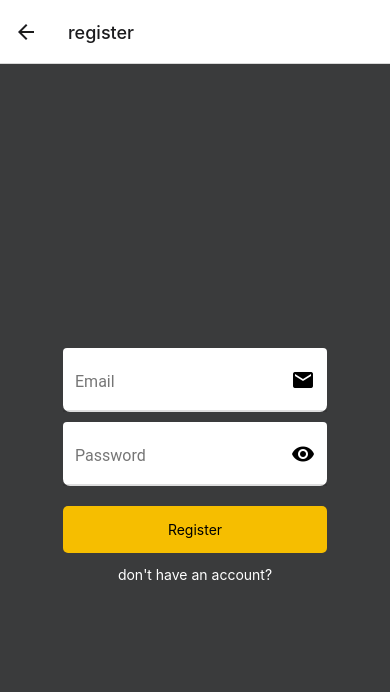
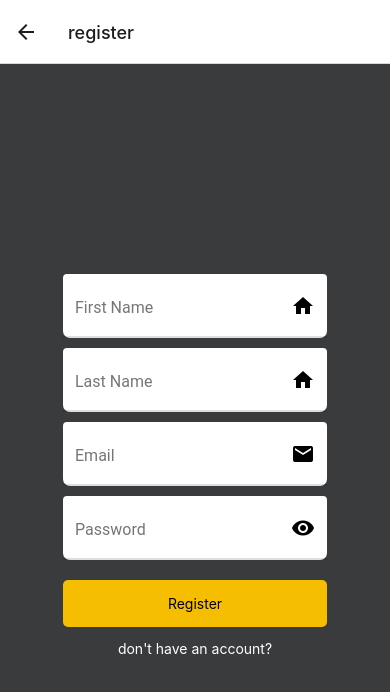
Before and after one commit to eladlevi013/whattogift-Client, a React Native app in the folder whattogift/: screen /register in a window 390 px wide. Shown: the top 692 px of the page. Built offline with nearby package versions, Linux system fonts and the light colour scheme.

Commit message:
updated register

```diff
--- a/whattogift/src/screens/account/Register.js
+++ b/whattogift/src/screens/account/Register.js
@@ -4,6 +4,8 @@ import {TextInput} from 'react-native-paper';
 import Style from '../../utilities/AppStyle';
 
 const Register = (props) => {
+    const [firstName, setFirstName] = useState('');
+    const [lastName, setLastName] = useState('');
     const [email, setEmail] = useState('');
     const [password, setPassword] = useState('');
 
@@ -14,6 +16,26 @@ const Register = (props) => {
     return(
         <View style={styles.container}>
           <Text style={styles.title}>{email}</Text>
+
+          <TextInput
+            label="First Name"
+            style={styles.input}
+            keyboardType= 'none'
+            autoCapitalize="none"
+            placeholder= "First Name"
+            value={email}
+            right={<TextInput.Icon icon="home"/>}
+            onChangeText={text => setFirstName(text)}/>
+
+            <TextInput
+            label="Last Name"
+            style={styles.input}
+            keyboardType= 'none'
+            autoCapitalize="none"
+            placeholder= "Last Name"
+            value={email}
+            right={<TextInput.Icon icon="home"/>}
+            onChangeText={text => setLastName(text)}/>
 
           <TextInput
             label="Email"
@@ -38,7 +60,7 @@ const Register = (props) => {
           <TouchableOpacity style={styles.btn} onPress={register}>
             <Text>Register</Text>
           </TouchableOpacity>
-          <Text style={styles.title} onPress={() => {props.navigation.navigate('register ')}} >don't have an account?</Text>
+          <Text style={styles.title} onPress={() => {props.navigation.navigate('login')}} >don't have an account?</Text>
         </View>
       )
 }
```
